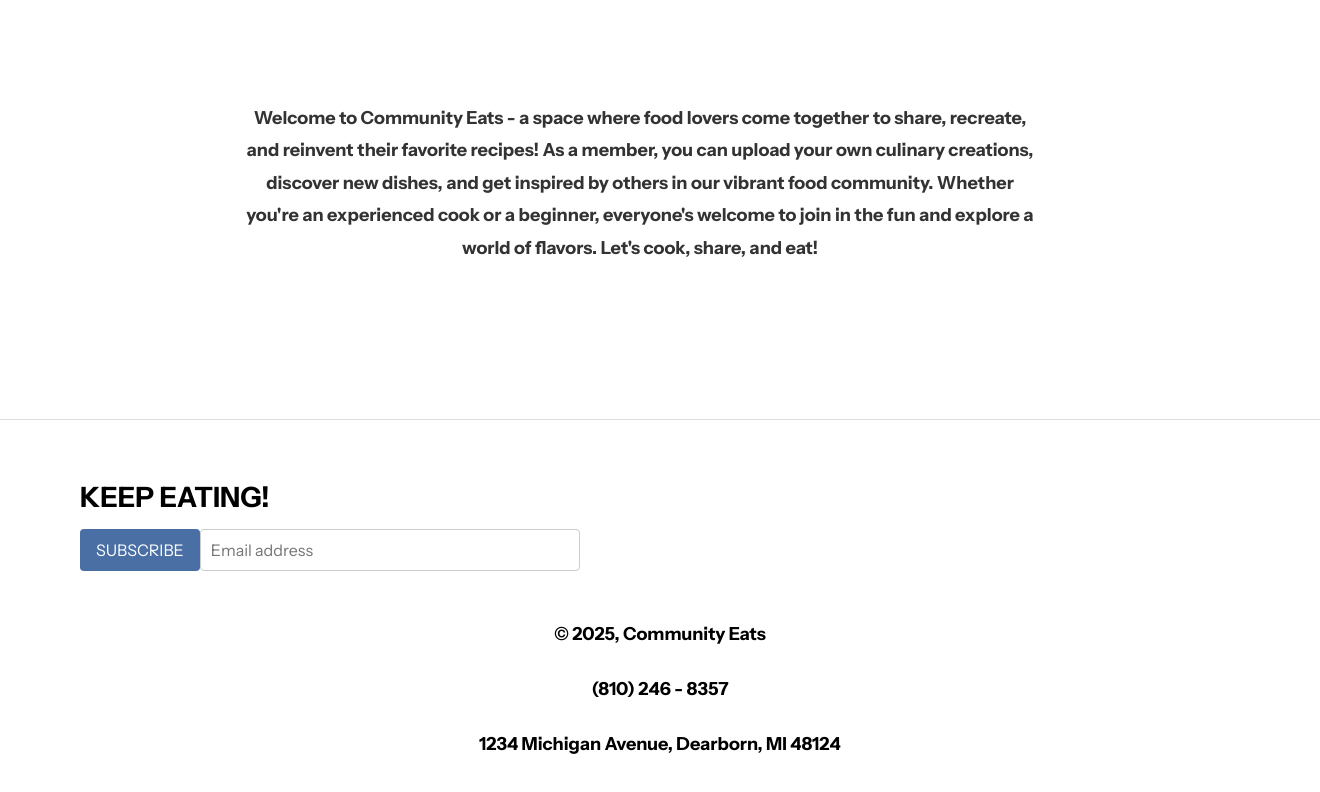
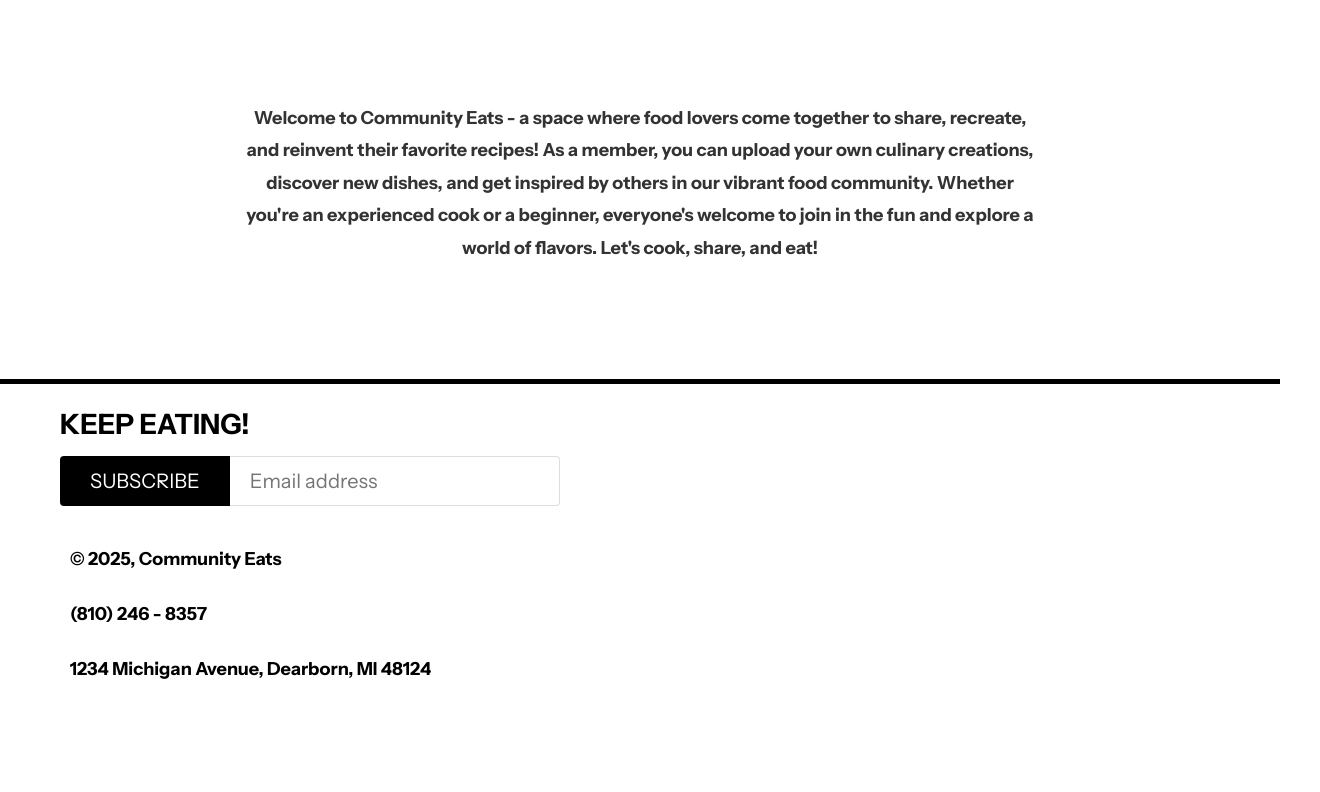
Before and after one commit to EmmalynC27/Community-Eats, a React (Create React App) app in the folder my-app/: page /home in a window 1280 px wide. Shown: the part 643-1435 px from the top of the page, 1320 px wide, since content can reach past the window. After the commit the page ends 1344 px from the top, so only its background shows below. Built offline with nearby package versions, Linux system fonts and the light colour scheme; no server answers; sample sign-in values are in the browser's storage; a web font is replaced by a local one.

Commit message:
Update StyleRecipeLibrary.css

```diff
--- a/my-app/src/StyleRecipeLibrary.css
+++ b/my-app/src/StyleRecipeLibrary.css
@@ -76,40 +76,94 @@
   background-color: #3a5a80;
 }
 
+/* Footer */
+.footer {
+  width: 100%;
+  background-color: #fff;
+  border-top: 5px solid #000;
+  text-align: left;
+}
+
+.footer-left {
+  width: 100%;
+  padding-right: -20%;
+}
+
+.footer-text {
+  margin-top: 30px;
+}
+
+.footer-text p {
+  margin: 8px 0;
+  font-family: 'Instrument Sans', sans-serif;
+  color: #000;
+  line-height: 1.5;
+}
+
+.footer-content {
+  display: flex;
+  justify-content: space-between;
+  max-width: 1200px;
+  position: relative;
+}
+
 /* Subscribe Section */
 .subscribe-section {
-  text-align: center;
-  margin: 40px 0;
+  text-align: Left;
+  padding: 0;
+  margin-top: 0;
+  border-top: none;
+  margin-bottom: 30px;
 }
 
-.subscribe-box {
+.subscribe-section h2 {
+  font-family: 'Instrument Sans', sans-serif;
+  color:#000;
+  font-size: 28px;
+  font-weight: 700;
+  text-align: left;
+  margin-bottom: 15px;
+}
+
+.subscribe-container {
+  justify-content: flex-start;
+  width: 100%;
   display: flex;
-  justify-content: center;
-  gap: 10px;
-  margin-top: 10px;
+  max-width: 500px;
+}
+.subscribe-container > * {
+  margin: 0;
+}
+.email-input {
+  padding: 12px 20px;
+  border: 1px solid #ddd;
+  border-radius: 0 4px 4px 0;
+  border-left: none;
+  font-size: 20px;
+  flex-grow: 1;
+  font-family: 'Instrument Sans', sans-serif;
+  outline: none;
+  color:#000;
+}
+
+.email-input:focus {
+  outline: none;
+  border-color: #000;
 }
 
 .subscribe-button {
-  background-color: #4a6fa5;
+  padding: 12px 30px;
+  font-family: 'Instrument Sans', sans-serif;
+  background-color: #000;
   color: white;
   border: none;
-  padding: 10px 16px;
-  font-size: 16px;
-  border-radius: 4px;
+  border-radius: 4px 0 0 4px;
+  font-size: 20px;
+  cursor: pointer;
+  transition: all 0.3s ease;
+  white-space: nowrap;
 }
 
-.email-input {
-  padding: 10px;
-  font-size: 16px;
-  width: 250px;
-  border: 1px solid #ccc;
-  border-radius: 4px;
+.subscribe-button:hover {
+  background-color: #333;
 }
-
-/* Footer */
-.footer {
-  text-align: center;
-  margin-top: 40px;
-  padding: 20px;
-  border-top: 1px solid #ddd;
-}
```
